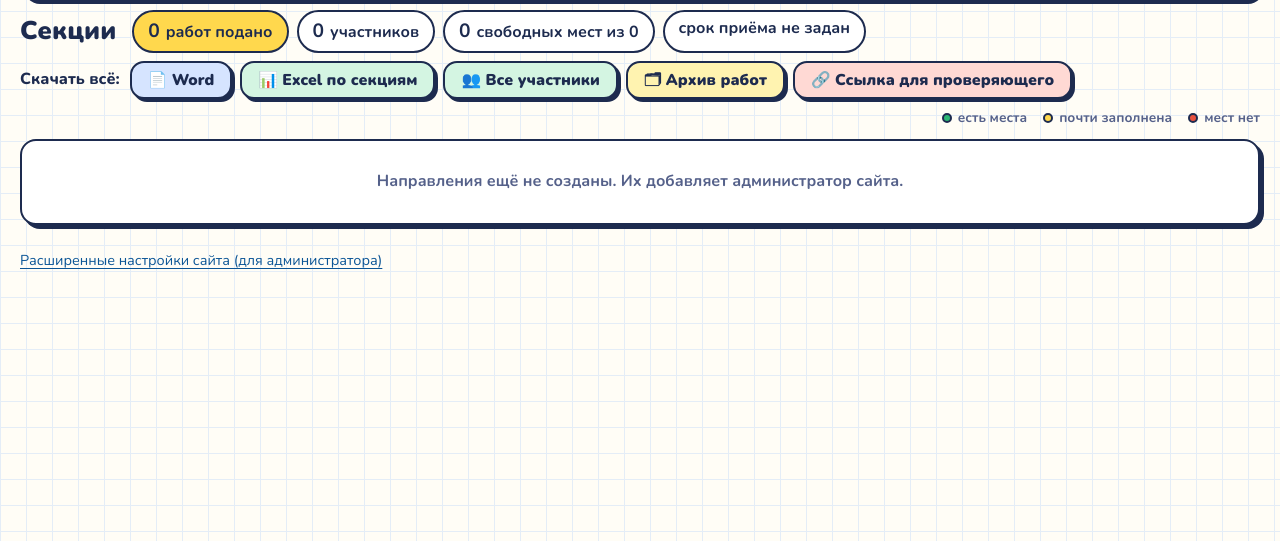
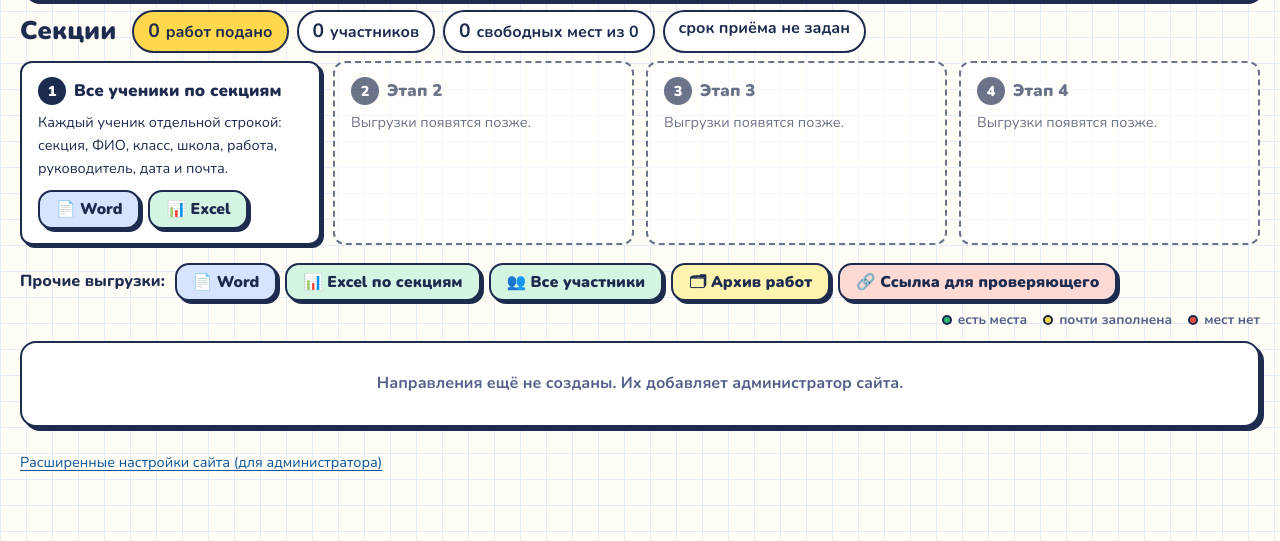
Before and after one commit to kuzmin-lemmi/Eureka, a Django app: page /office/ in a window 1280 px wide. Shown: the part 67-608 px from the top of the page. Run offline with Django 5.2, Linux system fonts and the light colour scheme; the visitor is signed in with stand-in values (Sample User, id 1); data comes from the database, SQL or seed files in the repository; data that the repository does not hold is empty; parts of the project's set-up code (start-up, migrations or seed data) failed here and were passed over.

Commit message:
Кабинет оргкомитета: выгрузки по четырём этапам, этап 1 — все ученики (Word, Excel)
Co-Authored-By: Claude Sonnet 5.5 <noreply@anthropic.com>

```diff
--- a/conference/office.py
+++ b/conference/office.py
@@ -220,6 +220,16 @@ def export_participants(request):
     return _file(exports.build_participants_workbook(), f"Эврика — все участники {_today()}.xlsx", XLSX)
 
 
+@office_required
+def export_students_excel(request):
+    return _file(exports.build_students_workbook(), f"Эврика — все ученики по секциям {_today()}.xlsx", XLSX)
+
+
+@office_required
+def export_students_word(request):
+    return _file(exports.build_students_docx(), f"Эврика — все ученики по секциям {_today()}.docx", DOCX)
+
+
 def _archive_response(groups):
     response = StreamingHttpResponse(exports.stream_archive(groups), content_type="application/zip")
     response["Content-Disposition"] = content_disposition_header(True, exports.archive_filename(groups))
--- a/conference/static/conference/style.css
+++ b/conference/static/conference/style.css
@@ -564,3 +564,14 @@ fieldset.card > legend + * { clear: both; }
   .overview td { padding: 0; border: 0; }
   .overview td.overview__slots { grid-column: 1 / -1; }
 }
+
+/* Кабинет: выгрузки по четырём этапам */
+.stages { display: grid; grid-template-columns: repeat(4, minmax(0, 1fr)); gap: 12px; margin: 0 0 18px; }
+.stage { padding: 14px 16px; background: #fff; border: 2px solid var(--ink); border-radius: 12px; box-shadow: 3px 3px 0 var(--ink); }
+.stage--empty { box-shadow: none; border-style: dashed; opacity: .65; }
+.stage__title { display: flex; align-items: center; gap: 8px; margin: 0 0 6px; font-size: 1.05rem; line-height: 1.25; }
+.stage__num { flex: none; display: inline-grid; place-items: center; width: 28px; height: 28px; border-radius: 50%; background: var(--ink); color: #fff; font-size: .9rem; }
+.stage__text { margin: 0 0 10px; font-size: .9rem; }
+.stage__btns { display: flex; flex-wrap: wrap; gap: 8px; }
+@media (max-width: 900px) { .stages { grid-template-columns: repeat(2, minmax(0, 1fr)); } }
+@media (max-width: 520px) { .stages { grid-template-columns: minmax(0, 1fr); } }
--- a/conference/templates/conference/office/dashboard.html
+++ b/conference/templates/conference/office/dashboard.html
@@ -20,8 +20,25 @@
 
   {% for message in messages %}<div class="alert alert--success" role="status">{{ message }}</div>{% endfor %}
 
+  <div class="stages">
+    <div class="stage">
+      <h2 class="stage__title"><span class="stage__num">1</span> Все ученики по секциям</h2>
+      <p class="stage__text">Каждый ученик отдельной строкой: секция, ФИО, класс, школа, работа, руководитель, дата и почта.</p>
+      <div class="stage__btns">
+        <a class="btn btn--sm btn--word" href="{% url 'conference:office_students_word' %}">📄 Word</a>
+        <a class="btn btn--sm btn--excel" href="{% url 'conference:office_students_excel' %}">📊 Excel</a>
+      </div>
+    </div>
+    {% for n in "234" %}
+      <div class="stage stage--empty">
+        <h2 class="stage__title"><span class="stage__num">{{ n }}</span> Этап {{ n }}</h2>
+        <p class="stage__text">Выгрузки появятся позже.</p>
+      </div>
+    {% endfor %}
+  </div>
+
   <div class="toolbar">
-    <span class="toolbar__label">Скачать всё:</span>
+    <span class="toolbar__label">Прочие выгрузки:</span>
     <a class="btn btn--sm btn--word" href="{% url 'conference:office_word' %}">📄 Word</a>
     <a class="btn btn--sm btn--excel" href="{% url 'conference:office_excel' %}">📊 Excel по секциям</a>
     <a class="btn btn--sm btn--excel" href="{% url 'conference:office_participants' %}">👥 Все участники</a>
--- a/conference/urls.py
+++ b/conference/urls.py
@@ -23,6 +23,8 @@ urlpatterns = [
     path("office/export/word/", office.export_word, name="office_word"),
     path("office/export/excel/", office.export_excel, name="office_excel"),
     path("office/export/participants/", office.export_participants, name="office_participants"),
+    path("office/export/students-excel/", office.export_students_excel, name="office_students_excel"),
+    path("office/export/students-word/", office.export_students_word, name="office_students_word"),
     path("office/export/archive/", office.export_archive, name="office_archive"),
     path("office/section/<int:pk>/<int:number>/word/", office.export_word, name="office_section_word"),
     path("office/section/<int:pk>/<int:number>/excel/", office.export_excel, name="office_section_excel"),
```
Also changed, not shown: conference/tests.py (+14 -0 lines).
